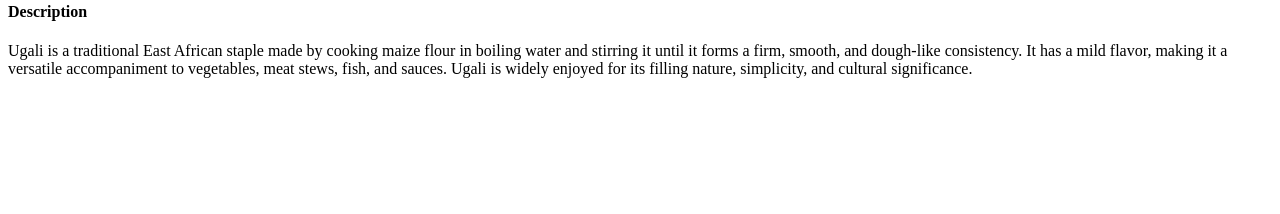
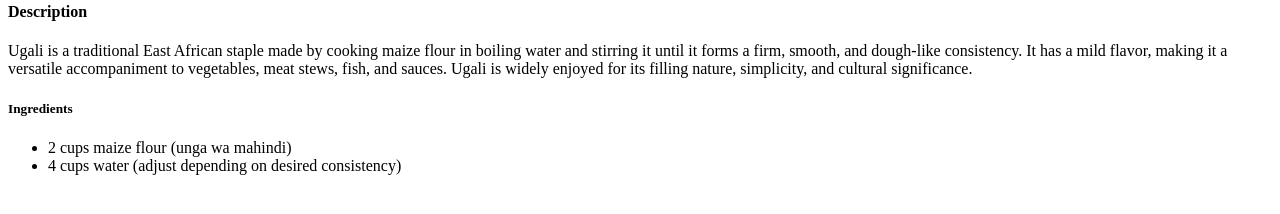
Before and after one commit to geoffreywainaina-hash/odin-recipes, a plain HTML site: page recipes/ugali.html in a window 1280 px wide. Shown: the part 402-616 px from the top of the page. Drawn offline with Linux system fonts and the light colour scheme.

Commit message:
Wrote the ingredients

```diff
--- a/recipes/ugali.html
+++ b/recipes/ugali.html
@@ -32,5 +32,18 @@
         </p>
 
     </div>
+
+    <div>
+
+        <h5>
+            Ingredients
+        </h5>
+
+        <ul>
+            <li>2 cups maize flour (unga wa mahindi)</li>
+            <li>4 cups water (adjust depending on desired consistency)</li>
+        </ul>
+
+    </div>
 </body>
 </html>
```
